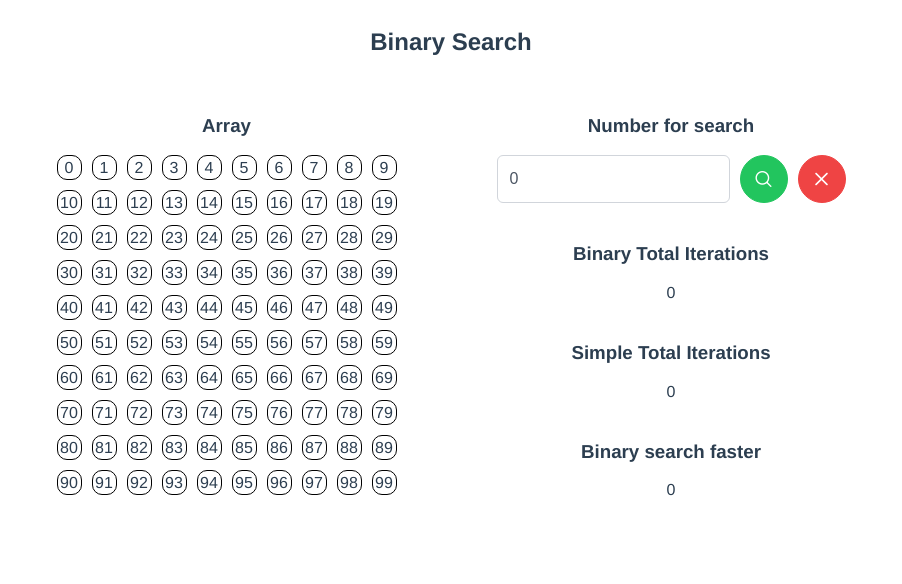
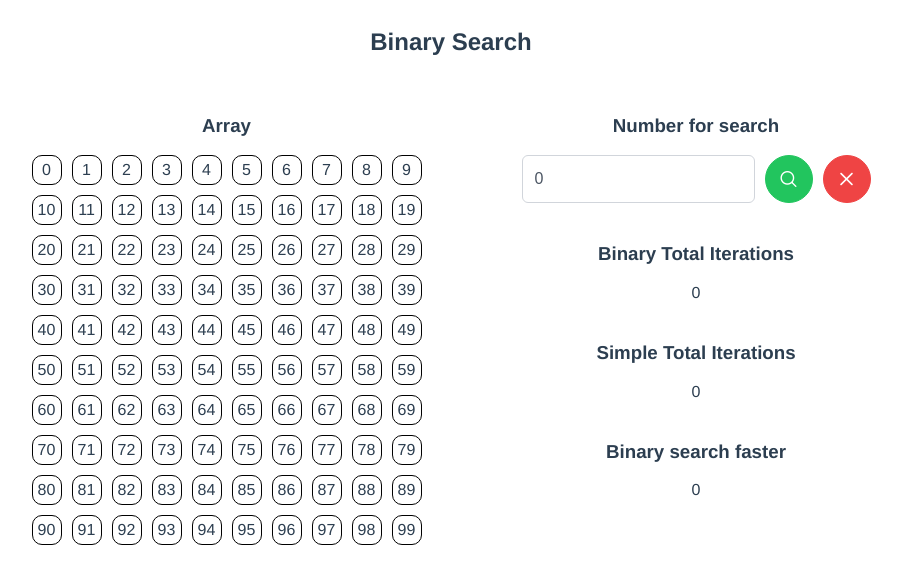
Before and after one commit to vitalic-web/algorithms, a Vue app: page /binary in a window 1280 px wide. Shown: the top 584 px of the page, without its empty margins (189-1091 px from the left). Built offline with nearby package versions, Linux system fonts and the light colour scheme; a web font is replaced by a local one.

Commit message:
Fix displayed array styles

```diff
--- a/src/views/BinarySearch.vue
+++ b/src/views/BinarySearch.vue
@@ -100,7 +100,7 @@ const clearResult = () => {
 };
 </script>
 
-<style lang="scss">
+<style lang="scss" scoped>
 .binary {
   display: flex;
   flex-direction: column;
@@ -140,8 +140,8 @@ const clearResult = () => {
 }
 
 .num {
-  width: 25px;
-  height: 25px;
+  width: 30px;
+  height: 30px;
   border: 1px solid black;
   border-radius: 10px;
   display: flex;
```
